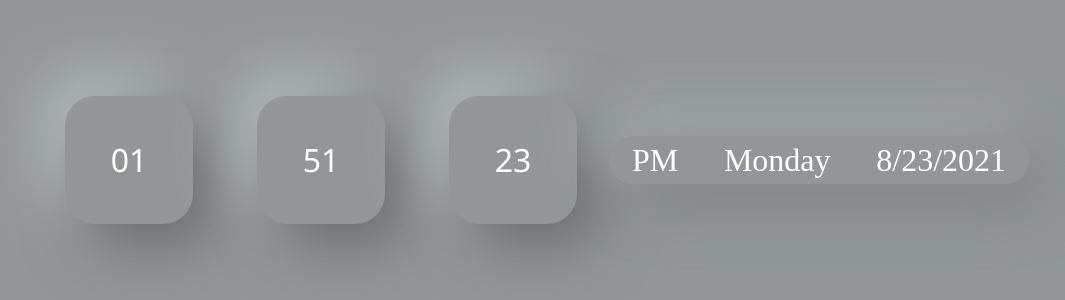
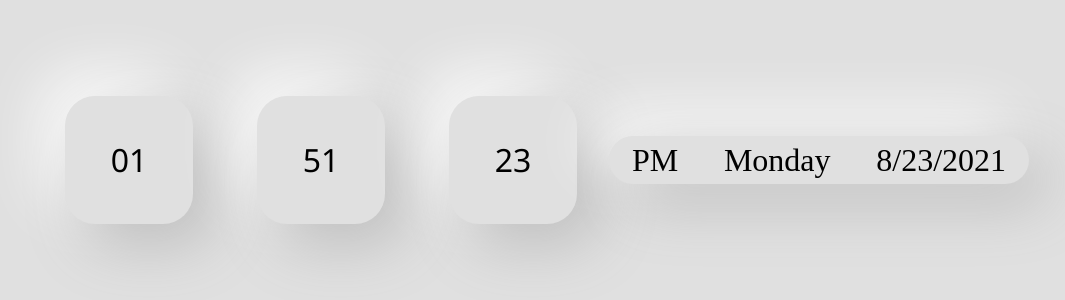
Before and after one commit to Keshav-1973/JavaScript-Clock, a plain HTML site: page index.html in a window 1280 px wide. Shown: the part 240-540 px from the top of the page, without its empty margins (109-1174 px from the left). Drawn offline with nearby package versions, Linux system fonts and the light colour scheme.

Commit message:
Update styles.css

```diff
--- a/styles.css
+++ b/styles.css
@@ -11,15 +11,15 @@
   align-items: center;
   height: 100%;
   max-width: 100vw;
-  background-color: #929696;
+  background-color: #e0e0e0;
 }
 
 .CommonClass{
   font-size: 2em;
-  color: white;
+  color: rgb(0, 0, 0);
   width: 4em;
   height: 4em;
-  background-color: #929696;
+  background-color: #e0e0e0;
   padding: 1em;
   margin: 1em;
   text-align: center;
@@ -27,8 +27,8 @@
   justify-content: center;
   align-items: center;
   border-radius: 30px;
-  box-shadow: 20px 20px 60px #686b6b,
-  -20px -20px 60px #bcc2c2;
+  box-shadow: 20px 20px 60px #bebebe,
+  -20px -20px 60px #ffffff;
 }
 
 body{
@@ -36,15 +36,15 @@ body{
 }
 
 .dateAndDay{
-    border-radius: 50px;
-    background: #929696;
-    box-shadow:  20px 20px 60px #7c8080,
-             -20px -20px 60px #a8adad;
+  border-radius: 50px;
+  background: #e0e0e0;
+  box-shadow: 20px 20px 60px #bebebe,
+               -20px -20px 60px #ffffff;
     display: flex;
     justify-content: space-around;
     width: 100%;
     max-width: 420px;
     border-radius: 50px;
-    color: #FFFFFF;
+    color: #000000;
     font-family: 'Arvo', serif;
 }
```
